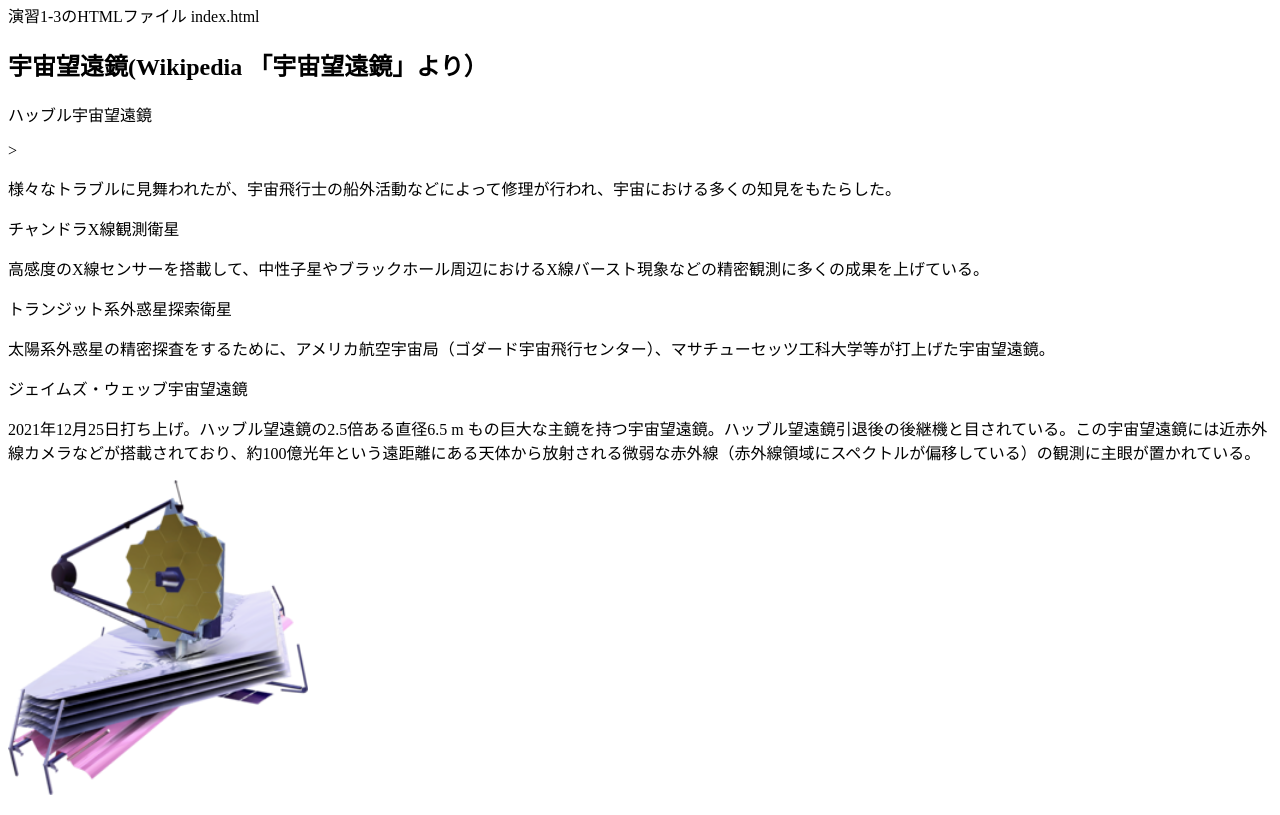
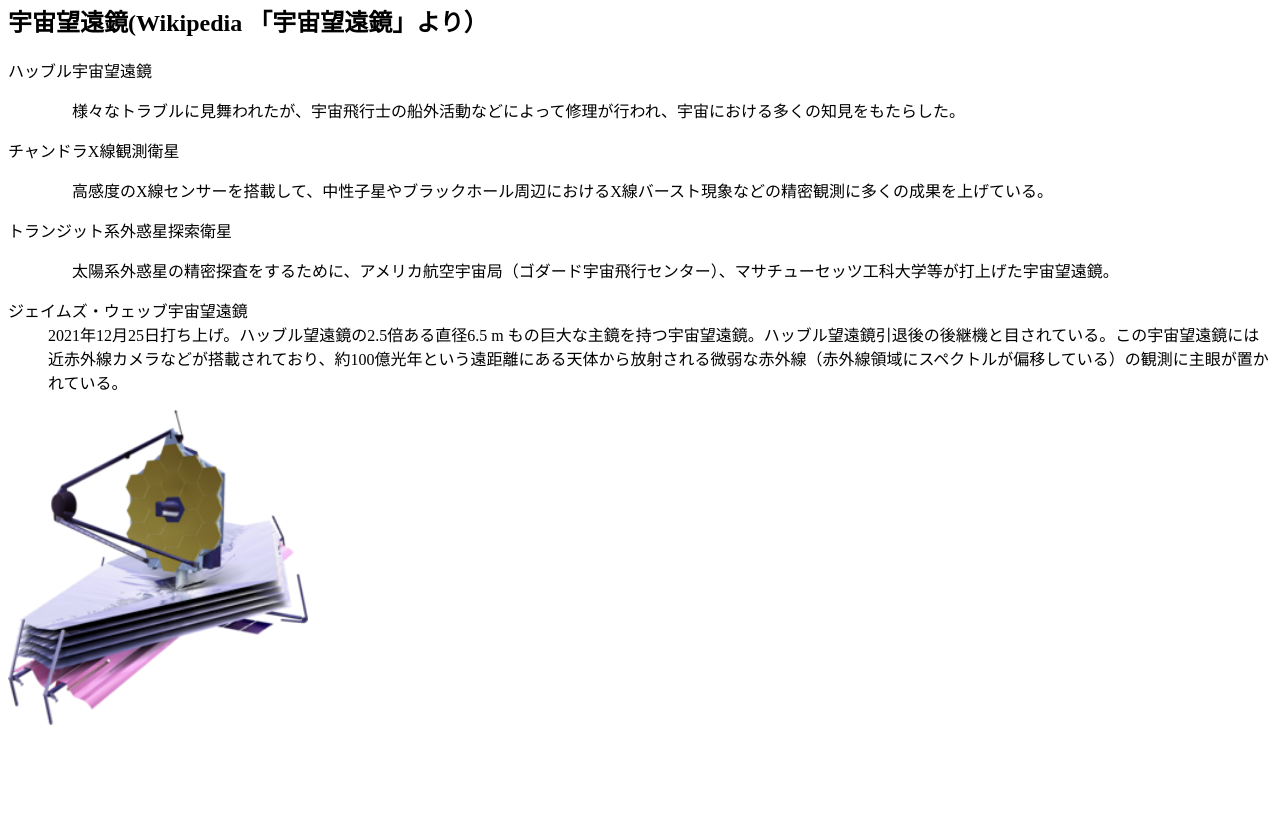
Before and after one commit to G284372022/medialabo, a plain HTML site: page practice-html/elements.html in a window 1280 px wide. Shown: the part 580-1395 px from the top of the page. After the commit the page ends 1325 px from the top, so only its background shows below. Drawn offline with Linux system fonts and the light colour scheme.

Commit message:
演習1-3

```diff
--- a/practice-html/elements.html
+++ b/practice-html/elements.html
@@ -23,17 +23,22 @@
 			<li>再び火をつけて弱火でとろみがつくまで煮込む</li>
 		</ol>
 		<h2>ハイパーリンク</h2>
-			演習1-3のHTMLファイル
-			index.html
+		<p>
+			<a herf="https://g284372022.github.io/medialabo/practice-html/structure.html"
+			title="演習1-3のHTMLファイル"
+			target="_blank"></a>
+		</p>
 		<h2>宇宙望遠鏡(Wikipedia 「宇宙望遠鏡」より）</h2>
-			<p>ハッブル宇宙望遠鏡</p>>
-				<p>様々なトラブルに見舞われたが、宇宙飛行士の船外活動などによって修理が行われ、宇宙における多くの知見をもたらした。</p>
+			<p>ハッブル宇宙望遠鏡</p>
+				<p>　　　　様々なトラブルに見舞われたが、宇宙飛行士の船外活動などによって修理が行われ、宇宙における多くの知見をもたらした。</p>
 			<p>チャンドラX線観測衛星</p>
-				<p>高感度のX線センサーを搭載して、中性子星やブラックホール周辺におけるX線バースト現象などの精密観測に多くの成果を上げている。</p>
+				<p>　　　　高感度のX線センサーを搭載して、中性子星やブラックホール周辺におけるX線バースト現象などの精密観測に多くの成果を上げている。</p>
 			<p>トランジット系外惑星探索衛星</p>
-				<p>太陽系外惑星の精密探査をするために、アメリカ航空宇宙局（ゴダード宇宙飛行センター）、マサチューセッツ工科大学等が打上げた宇宙望遠鏡。</p>
-			<p>ジェイムズ・ウェッブ宇宙望遠鏡</p>
-				<p>2021年12月25日打ち上げ。ハッブル望遠鏡の2.5倍ある直径6.5 m もの巨大な主鏡を持つ宇宙望遠鏡。ハッブル望遠鏡引退後の後継機と目されている。この宇宙望遠鏡には近赤外線カメラなどが搭載されており、約100億光年という遠距離にある天体から放射される微弱な赤外線（赤外線領域にスペクトルが偏移している）の観測に主眼が置かれている。</p>
+				<p>　　　　太陽系外惑星の精密探査をするために、アメリカ航空宇宙局（ゴダード宇宙飛行センター）、マサチューセッツ工科大学等が打上げた宇宙望遠鏡。</p>
+				<dl>
+			<dt>ジェイムズ・ウェッブ宇宙望遠鏡</dt>
+				<dd>2021年12月25日打ち上げ。ハッブル望遠鏡の2.5倍ある直径6.5 m もの巨大な主鏡を持つ宇宙望遠鏡。ハッブル望遠鏡引退後の後継機と目されている。この宇宙望遠鏡には近赤外線カメラなどが搭載されており、約100億光年という遠距離にある天体から放射される微弱な赤外線（赤外線領域にスペクトルが偏移している）の観測に主眼が置かれている。</dd>
+				</dl>
 				<p>
 				<img src="JWST_spacecraft_model_2.png" alt="宇宙に浮かぶハッブル宇宙望遠鏡" width="300">
                 </p>
```
